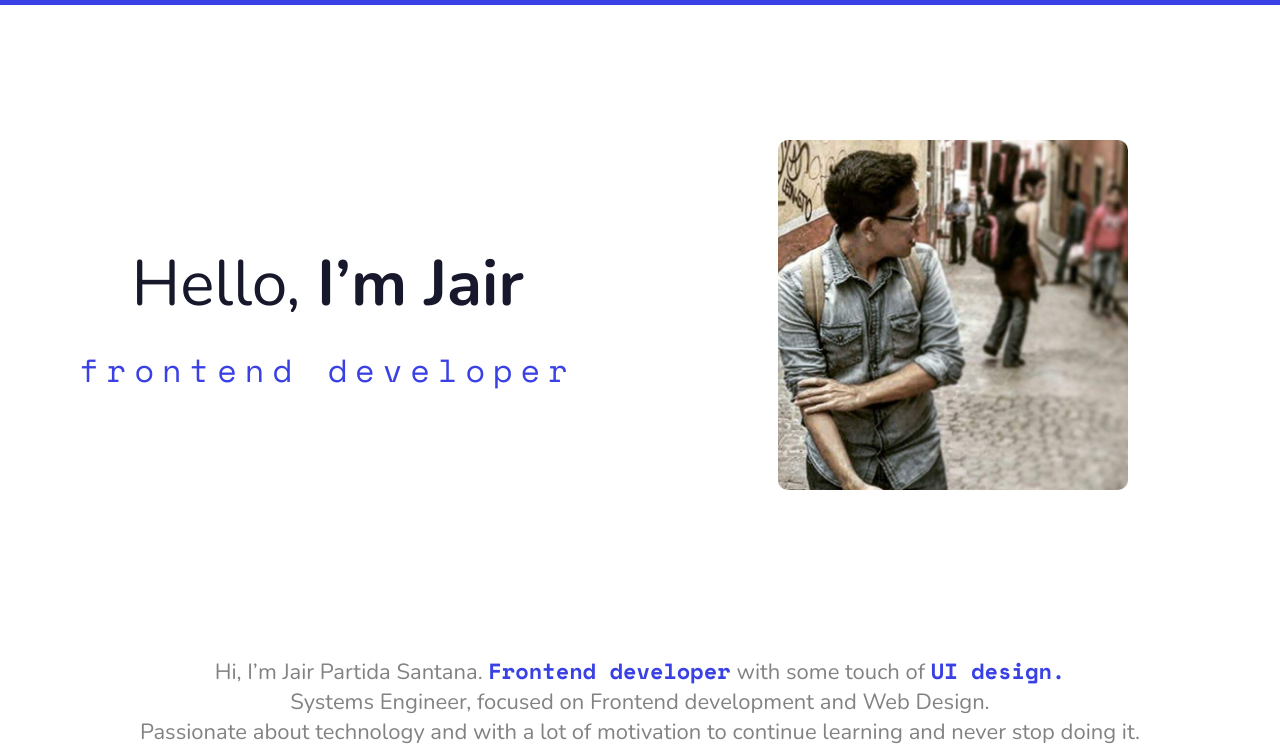
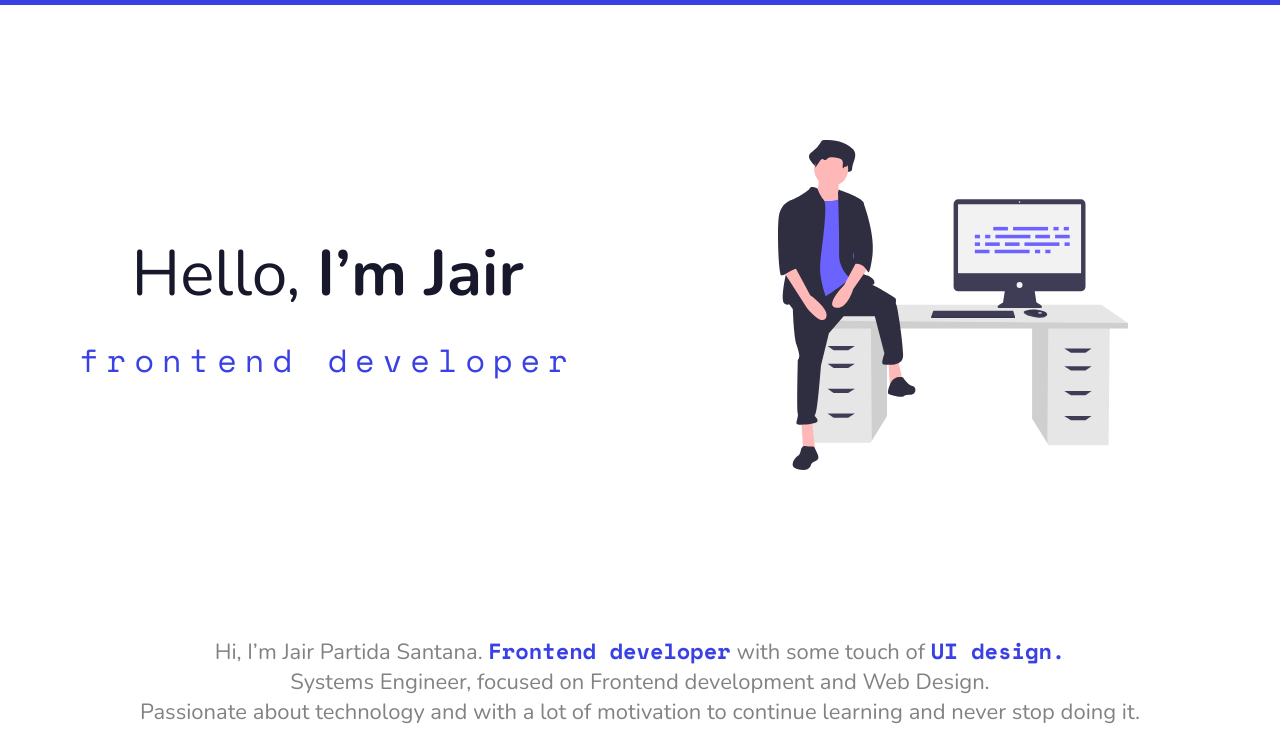
Before and after one commit to jairpss/jairpss.github.io, a plain HTML site: page index.html in a window 1280 px wide. Shown: the part 75-821 px from the top of the page. Drawn offline with nearby package versions, Linux system fonts and the light colour scheme.

Commit message:
cambiando la img del hero ahora si

```diff
--- a/index.html
+++ b/index.html
@@ -33,7 +33,7 @@
             <p class="job">frontend developer</p>
           </div>
           <div class="item-img">
-            <img src="img/jair-profile.jpg" width="350" class="profile-pic" alt="Perfil">
+            <img src="img/profile-pic.svg" width="350" class="img-profile" alt="Perfil">
           </div>
       </div>
     </section>
```
